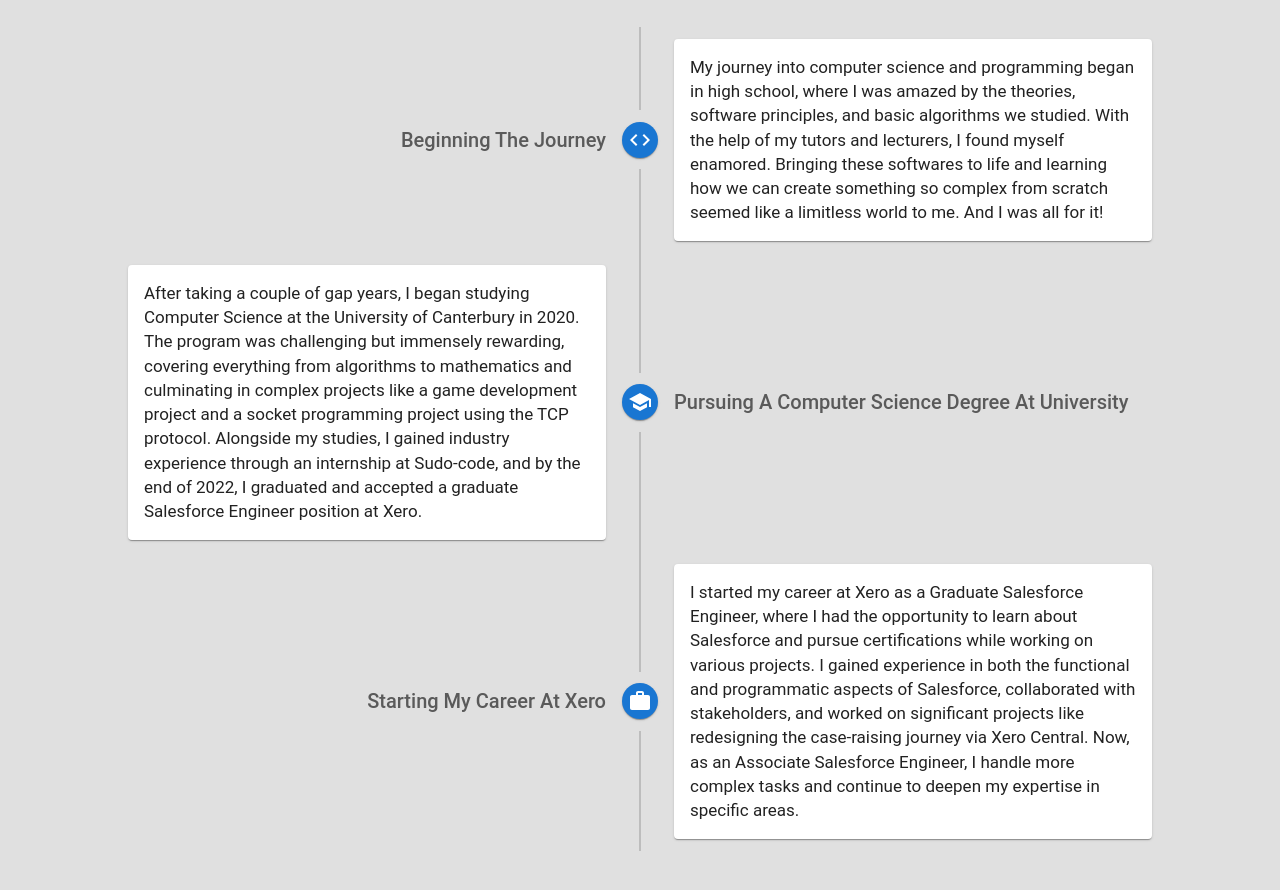
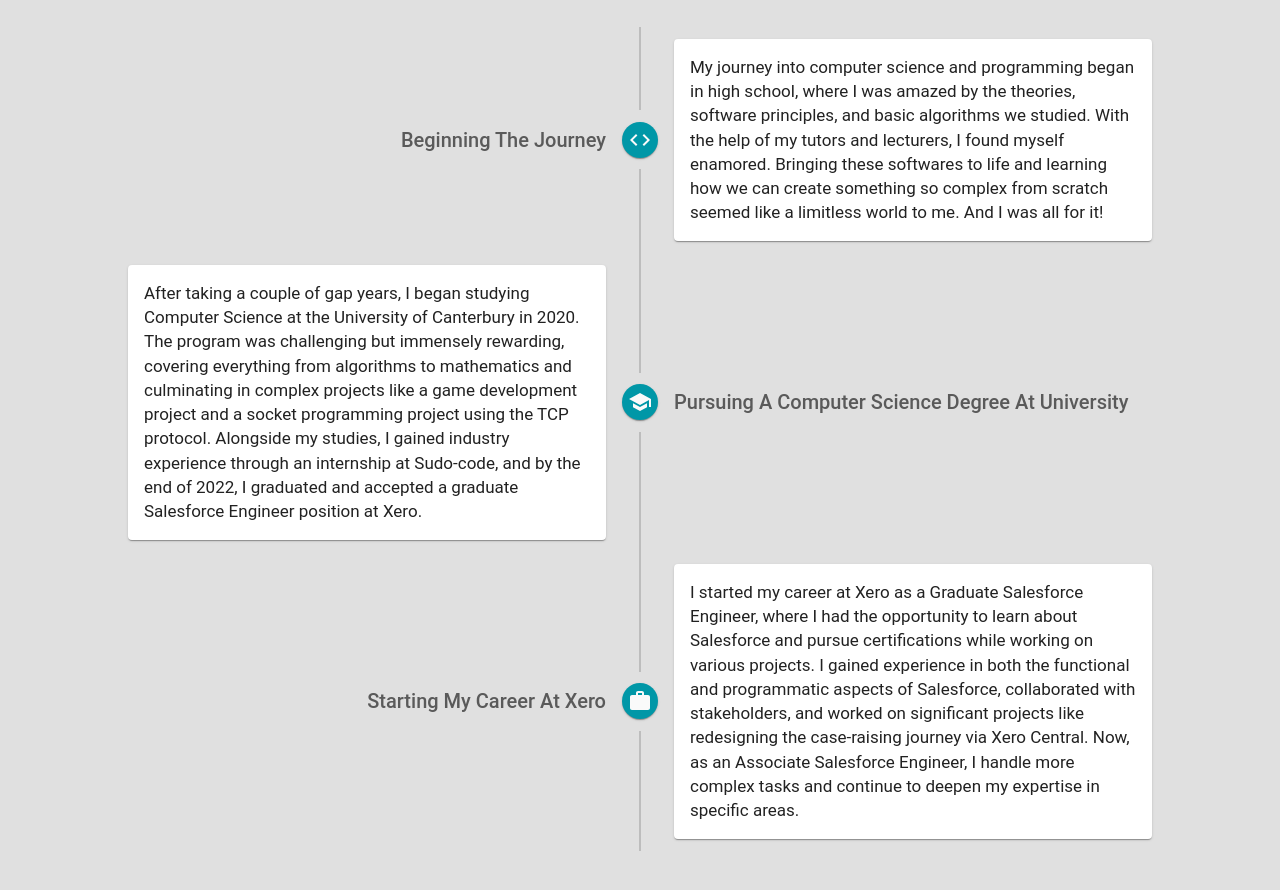
Before and after one commit to Zoher45/portfolio-website, a React (Create React App) app: page / in a window 1280 px wide. Shown: the part 1780-2670 px from the top of the page. Built offline with nearby package versions, Linux system fonts and the light colour scheme.

Commit message:
updating bg colour of timeline dot

```diff
--- a/src/components/About.tsx
+++ b/src/components/About.tsx
@@ -128,8 +128,10 @@ const About = () => {
                 {item.title}
               </TimelineOppositeContent>
               <TimelineSeparator>
-                <TimelineConnector />
-                <TimelineDot color="primary">{item.icon}</TimelineDot>
+                <TimelineConnector/>
+                <TimelineDot sx={{ background: "#0097a7" }}>
+                  {item.icon}
+                </TimelineDot>
                 <TimelineConnector />
               </TimelineSeparator>
               <TimelineContent sx={{ py: "12px", px: 2 }}>
```
